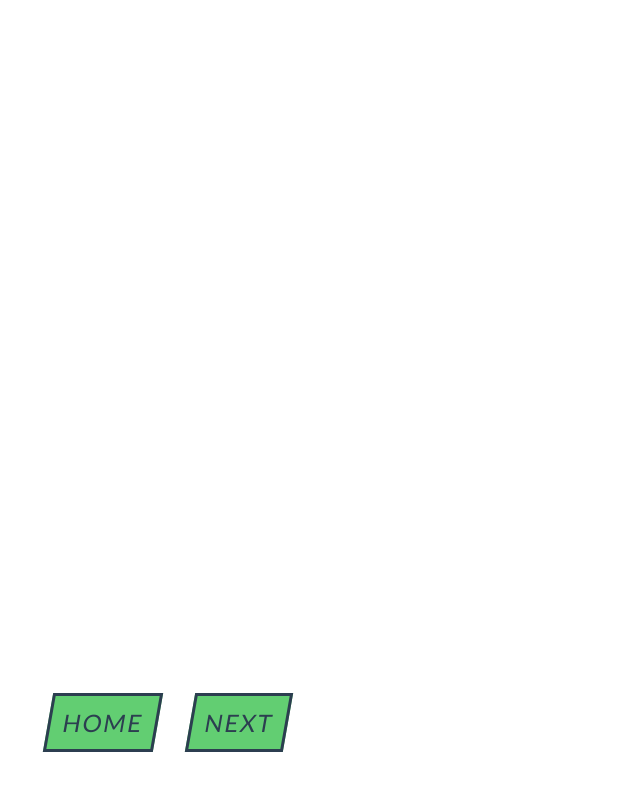
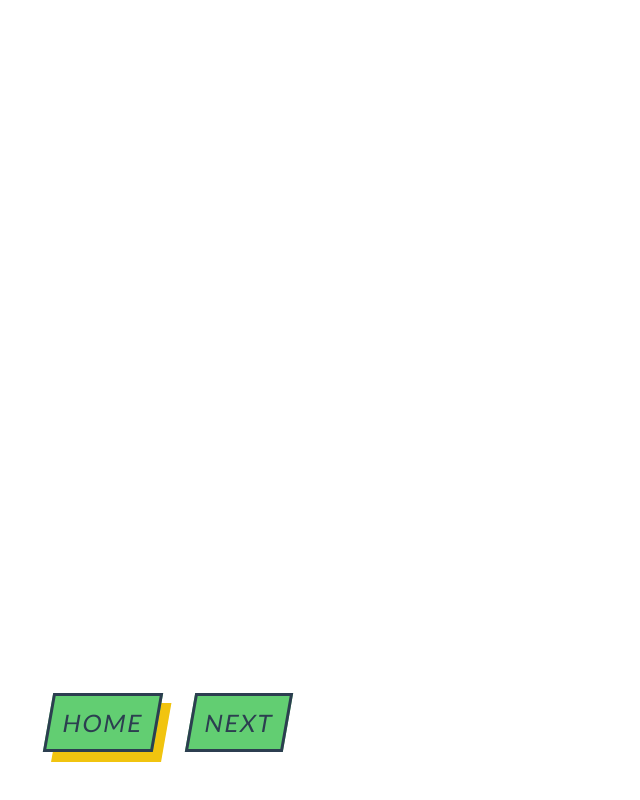
Before and after one commit to TheDiffi/Sandbox, a plain HTML site: page footer.html in a window 1280 px wide. In both pictures the pointer is over the link "HOME". Shown: the whole page, without its empty margins (0-640 px from the left). Drawn offline with Linux system fonts and the light colour scheme.

Commit message:
fixed classes

```diff
--- a/footer.html
+++ b/footer.html
@@ -9,7 +9,7 @@
 	</head>
 	<body>
 		<div class="sandbox-footer">
-			<a onclick="window.location.href = 'davidpenn.de'"class="button">home</a>
+			<a onclick="window.location.href = 'davidpenn.de'">home</a>
 			<a onclick="window.location.href = randSandboxSite();" >NEXT</a>
 		</div>
 	</body>
@@ -45,7 +45,7 @@
 		}
 
 
-		.sandbox-footer .a:hover {
+		.sandbox-footer a:hover {
 			box-shadow: 10px 10px 0 #f1c40f;
 		}
 
```
